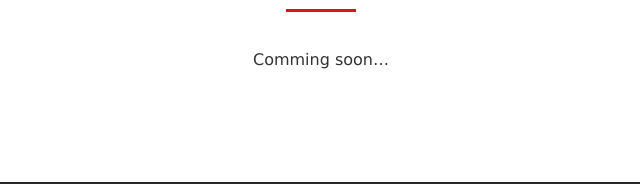
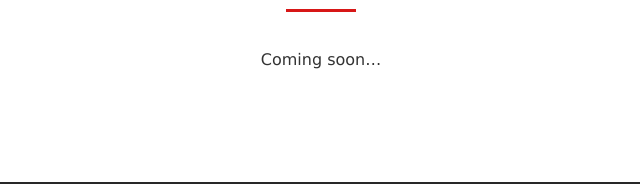
Before and after one commit to rubykansai/kansai2017, a website: page index.html in a window 1280 px wide. Shown: the part 2313-2497 px from the top of the page, 319-959 px from the left. Drawn offline with Linux system fonts and the light colour scheme.

Commit message:
Fix spelling

```diff
--- a/index.html
+++ b/index.html
@@ -69,7 +69,7 @@
     <div class="ippan">
       <div class="centering">
         <h3 class="ja_ttl under_bar">一般参加</h3>
-        <p class="txt">Comming soon…</p>
+        <p class="txt">Coming soon…</p>
       </div><!-- /.centering -->
     </div><!-- /.ippan -->
 
```
